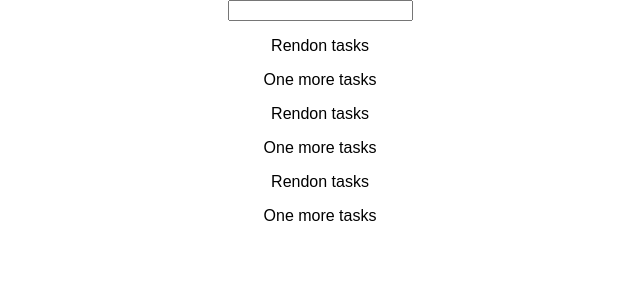
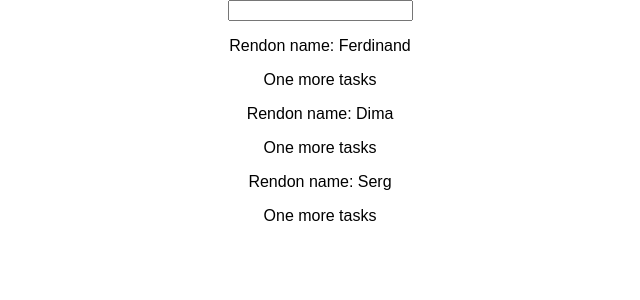
Before and after one commit to VKuzmich/my-app, a React (Create React App) app: page / in a window 1280 px wide. Shown: the top 300 px of the page, without its empty margins (320-960 px from the left). Built offline with nearby package versions, Linux system fonts and the light colour scheme.

Commit message:
add username in props

```diff
--- a/src/App.js
+++ b/src/App.js
@@ -2,6 +2,7 @@ import React, { Component } from 'react';
 import './App.css';
 import UserInput from './UserInput/UserInput';
 import UserOutput from './UserOutput/UserOutput';
+// import Person from './Person/Person';
 
 
 class App extends Component {
@@ -9,9 +10,9 @@ class App extends Component {
         return (
             <div className='App'>
                 <UserInput />
-                <UserOutput />
-                <UserOutput />
-                <UserOutput />
+                <UserOutput userName='Ferdinand' />
+                <UserOutput userName='Dima'/>
+                <UserOutput userName='Serg'/>
             </div>
         )
     }
--- a/src/UserOutput/UserOutput.js
+++ b/src/UserOutput/UserOutput.js
@@ -1,9 +1,9 @@
 import  React from 'react';
 
-const userOutput = () => {
+const userOutput = (props) => {
     return (
         <div>
-            <p> Rendon tasks</p>
+            <p> Rendon name: {props.userName}</p>
             <p>One more tasks</p>
         </div>
     )
```
